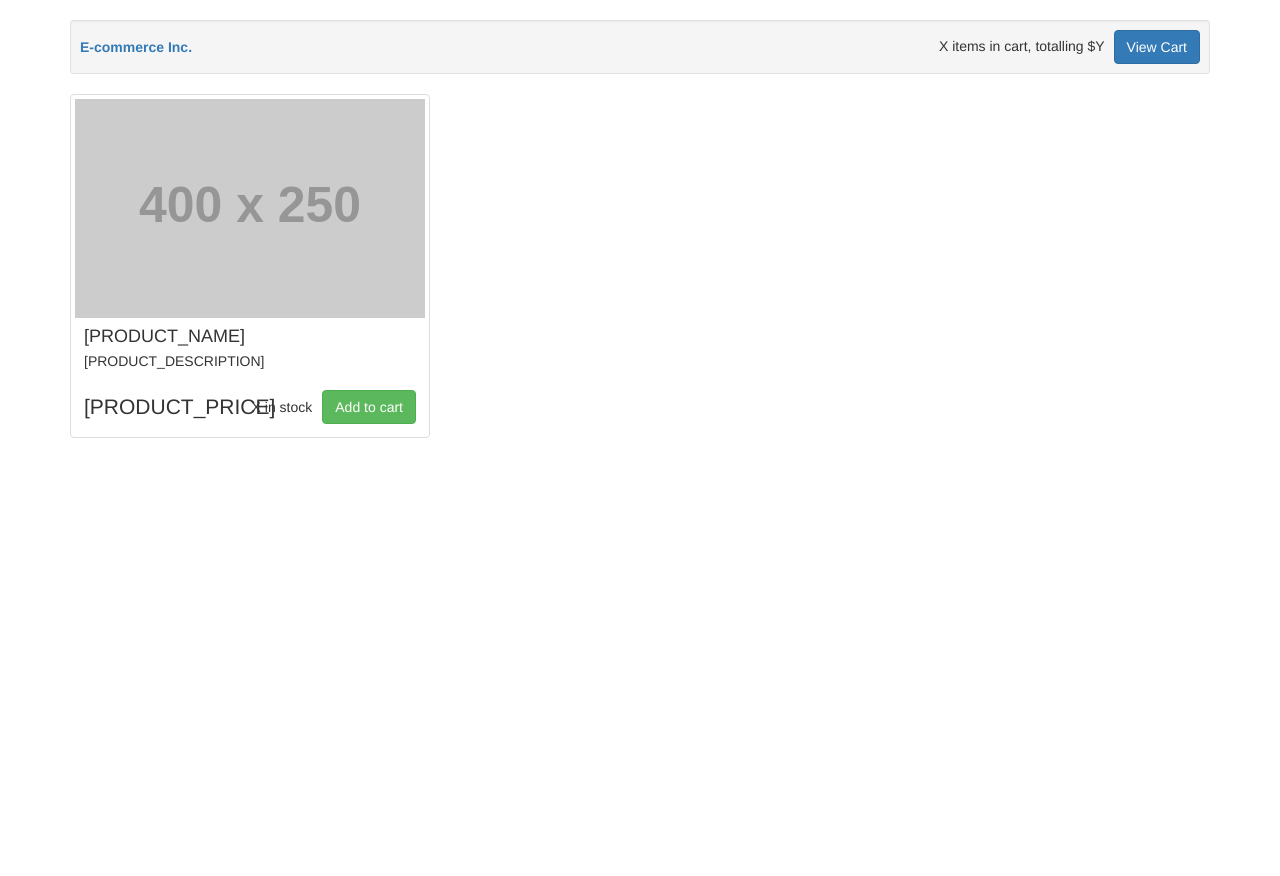
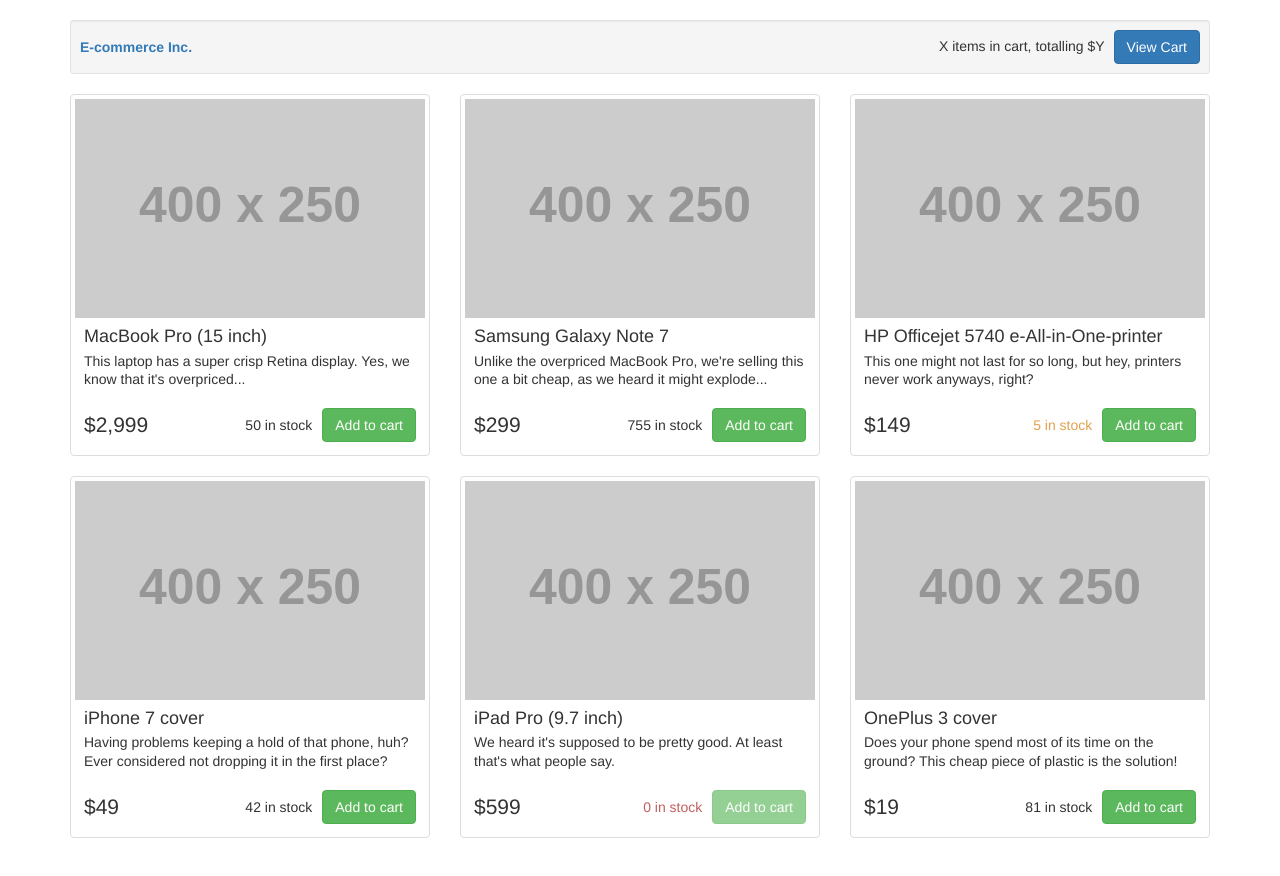
Before and after one commit to akmalov/learn-vue.js-1, a plain HTML site: page index.html in a window 1280 px wide. Before the commit the page ends 800 px from the top, so only its background shows below. Drawn offline with nearby package versions, Linux system fonts and the light colour scheme; placeholder pictures from the web are drawn by us.

Commit message:
display products

```diff
--- a/index.html
+++ b/index.html
@@ -21,24 +21,24 @@
             </nav>
 
             <div id="products" class="row list-group">
-                <div class="item col-xs-4">
+                <div v-for="product in products" class="item col-xs-4">
                     <div class="thumbnail">
                         <img class="group list-group-image" src="http://placehold.it/400x250/000/fff">
                         <div class="caption">
-                            <h4 class="group inner list-group-item-heading">[PRODUCT_NAME]</h4>
-                            <p class="group inner list-group-item-text">[PRODUCT_DESCRIPTION]</p>
+                            <h4 class="group inner list-group-item-heading">{{ product.name }}</h4>
+                            <p class="group inner list-group-item-text">{{ product.description }}</p>
                             <br>
 
                             <div class="row flex flex-row align-center">
                                 <div class="col-xs-4">
-                                    <p class="lead">[PRODUCT_PRICE]</p>
+                                    <p class="lead">{{ product.price | currency }}</p>
                                 </div>
 
                                 <div class="col-xs-8 flex flex-row align-center justify-right">
-                                    <div class="number-in-stock">
-                                        X in stock
+                                    <div class="number-in-stock" :class="{ few: product.inStock < 10, none: product.inStock == 0 }">
+                                        {{ product.inStock }} in stock
                                     </div>
-                                    <button class="btn btn-success">Add to cart</button>
+                                    <button class="btn btn-success" :disabled="product.inStock == 0">Add to cart</button>
                                 </div>
                             </div>
                         </div>
--- a/js/app.js
+++ b/js/app.js
@@ -45,5 +45,17 @@
                 inStock: 81
             }
         ]
+    },
+
+    filters: {
+        currency: function(value) {
+            var formatter = Intl.NumberFormat('en-Us', {
+                style: 'currency',
+                currency: 'USD',
+                minimumFractionDigits: 0
+            });
+
+            return formatter.format(value);
+        }
     }
 });
```
